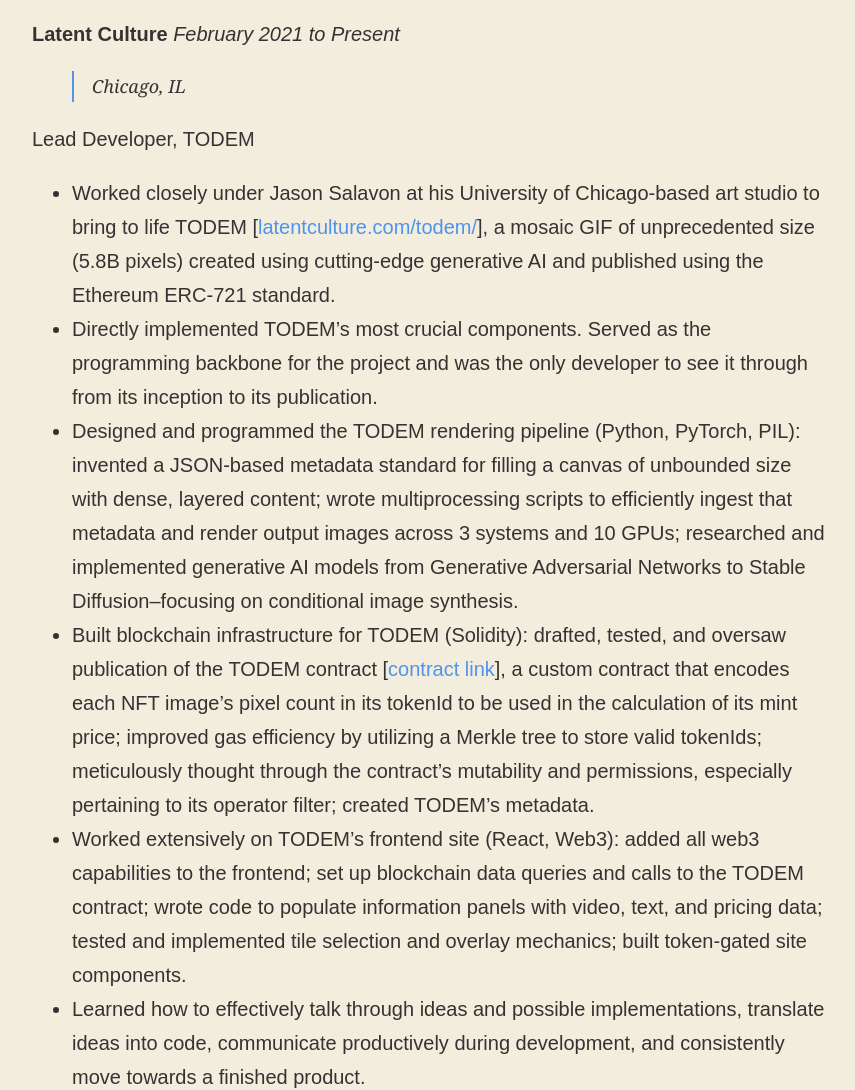
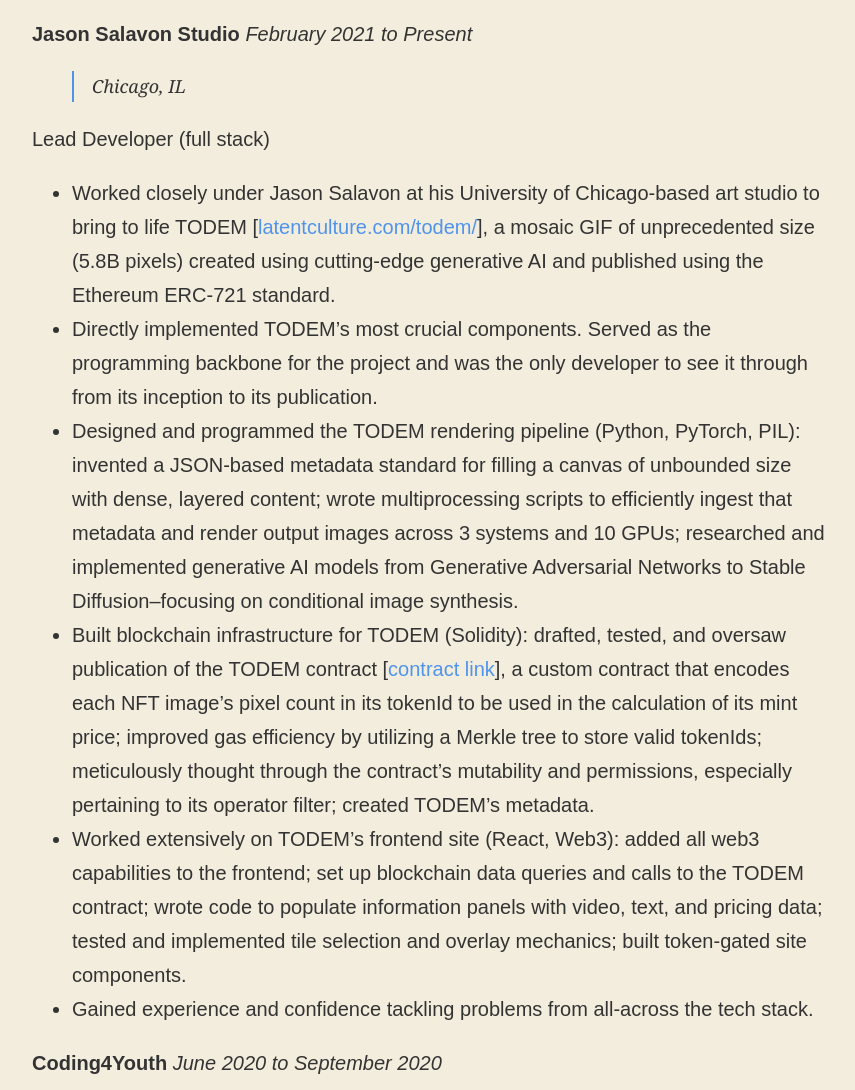
Before and after one commit to Lewarn00/lewarn00.github.io, a plain HTML site: page resume/experience/index.html in a window 1280 px wide. Shown: the part 221-1311 px from the top of the page, without its empty margins (208-1063 px from the left). Drawn offline with nearby package versions, Linux system fonts and the light colour scheme; some packages are replaced by stand-ins of ours; a web font is replaced by a local one.

Commit message:
update site

```diff
--- a/resume/experience/index.html
+++ b/resume/experience/index.html
@@ -71,12 +71,12 @@
 </center>
 <h1 id="professional-experience">Professional Experience</h1>
 
-<p><strong>Latent Culture</strong>  <em>February 2021 to Present</em></p>
+<p><strong>Jason Salavon Studio</strong>  <em>February 2021 to Present</em></p>
 <blockquote>
   <p>Chicago, IL</p>
 </blockquote>
 
-<p>Lead Developer, TODEM</p>
+<p>Lead Developer (full stack)</p>
 
 <ul>
   <li> Worked closely under Jason Salavon at his University of Chicago-based art studio to bring to life TODEM [<a title="" class="" href="https://latentculture.com/todem/" target="_blank">latentculture.com/todem/</a>], a mosaic GIF of unprecedented size (5.8B pixels) created using cutting-edge generative AI and published using the Ethereum ERC-721 standard.
@@ -85,7 +85,7 @@
   <li> Designed and programmed the TODEM rendering pipeline (Python, PyTorch, PIL): invented a JSON-based metadata standard for filling a canvas of unbounded size with dense, layered content; wrote multiprocessing scripts to efficiently ingest that metadata and render output images across 3 systems and 10 GPUs; researched and implemented generative AI models from Generative Adversarial Networks to Stable Diffusion–focusing on conditional image synthesis. </li>
   <li> Built blockchain infrastructure for TODEM (Solidity): drafted, tested, and oversaw publication of the TODEM contract [<a title="" class="" href="https://etherscan.io/address/0xe4ebab52aad527c5ee51f218bf10109f4145524c#code" target="_blank">contract link</a>], a custom contract that encodes each NFT image’s pixel count in its tokenId to be used in the calculation of its mint price; improved gas efficiency by utilizing a Merkle tree to store valid tokenIds; meticulously thought through the contract’s mutability and permissions, especially pertaining to its operator filter; created TODEM’s metadata. </li>
   <li> Worked extensively on TODEM’s frontend site (React, Web3): added all web3 capabilities to the frontend; set up blockchain data queries and calls to the TODEM contract; wrote code to populate information panels with video, text, and pricing data; tested and implemented tile selection and overlay mechanics; built token-gated site components. </li>
-  <li> Learned how to effectively talk through ideas and possible implementations, translate ideas into code, communicate productively during development, and consistently move towards a finished product. </li>
+  <li> Gained experience and confidence tackling problems from all-across the tech stack.</li>
 </ul>
 
 <p><strong>Coding4Youth</strong>  <em>June 2020 to September 2020</em></p>
```
Also changed, not shown: resume/skills/index.html (+2 -2 lines), 2 other files.
